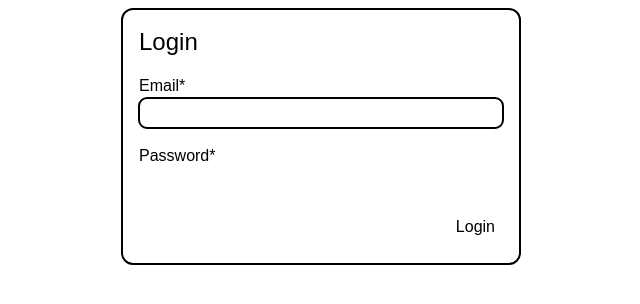
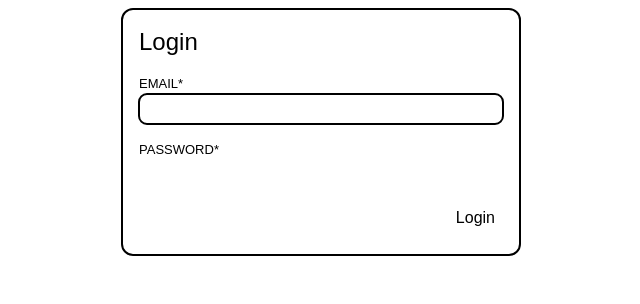
Before and after one commit to spedaco6/spedaco, a Next.js app: page /login in a window 1280 px wide. Shown: the top 304 px of the page, without its empty margins (319-959 px from the left). Built offline with nearby package versions, Linux system fonts and the light colour scheme.

Commit message:
Styling changes to Input component

```diff
--- a/components/Input.css
+++ b/components/Input.css
@@ -3,6 +3,15 @@
     display: flex;
     flex-direction: column;
     margin-top: 1rem;
+  }
+
+  .input-container p.error,
+  .input-container label {
+    font-size: small;
+  }
+
+  .input-container label {
+    text-transform: uppercase;
   }
 
   .input-container input,
@@ -44,6 +53,10 @@
     user-select: none;
   }
 
+  .input-container .input-errors {
+    margin-top: .5rem;
+  }
+
   .input-conatiner.disabled input,
   .input-conatiner.disabled textarea,
   .input-conatiner.disabled select {
--- a/components/Input.tsx
+++ b/components/Input.tsx
@@ -77,7 +77,7 @@ export default function Input({
       { !hideLabel && <label htmlFor={confirmedProps.id ?? ""}>{ title }</label> }
     </div> }
 
-    { isError && <div>
+    { isError && <div className="input-errors">
       { confirmedProps.errors.map(e => <p className="error" key={e}>{ e }</p>) }
     </div> }
   </div>
```
